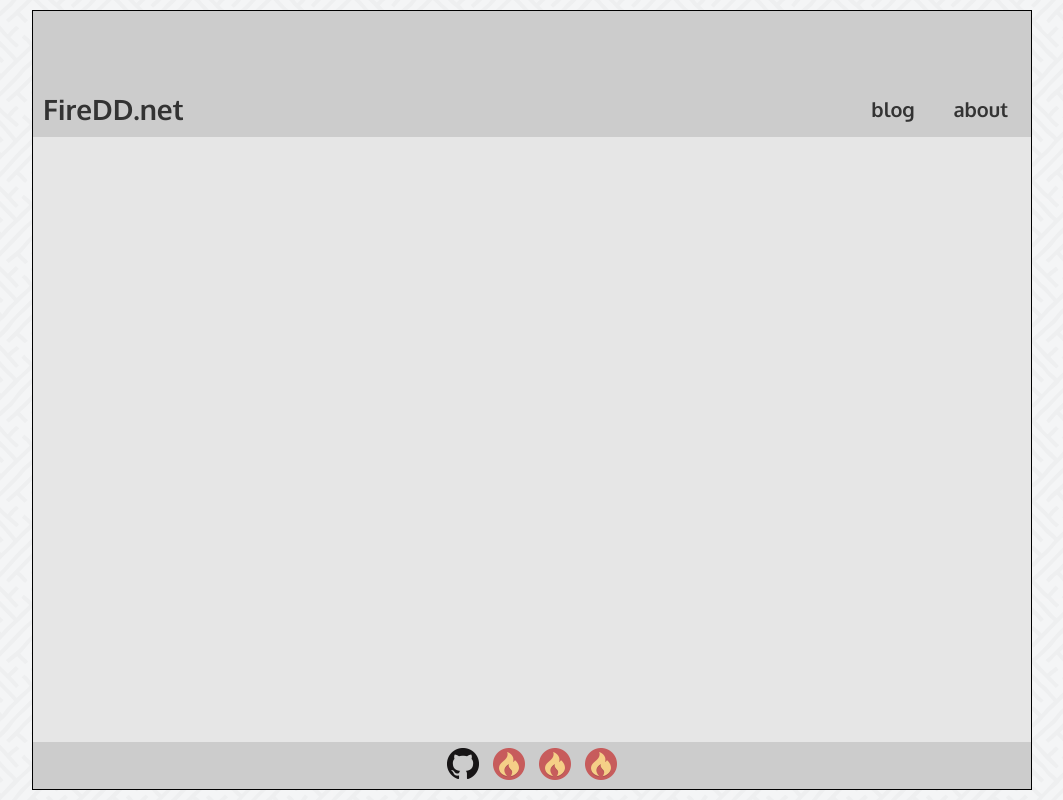
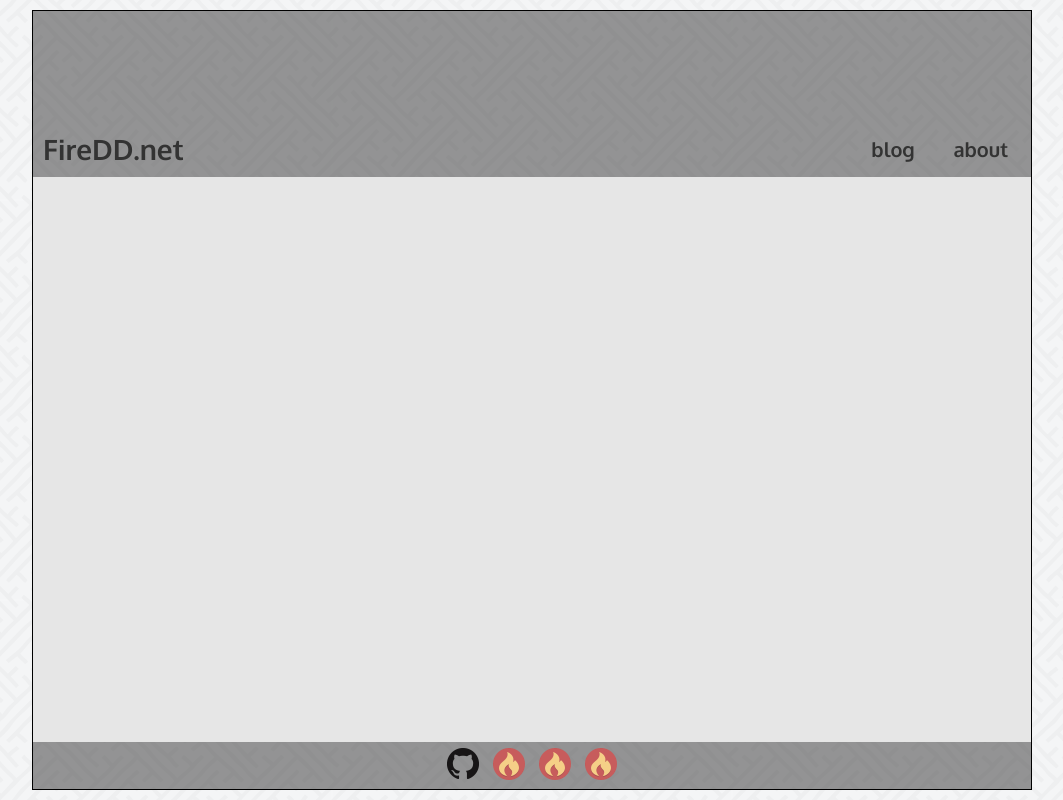
Before and after one commit to EsmeraldaQuintana/webpageLanding, a website built with webpack: page public/index.template.html in a window 1280 px wide. Shown: the whole page, without its empty margins (108-1171 px from the left). Built offline with nearby package versions, Linux system fonts and the light colour scheme; what page would draw is missing.

Commit message:
refactor CSS and add opacity effect

```diff
--- a/src/main.css
+++ b/src/main.css
@@ -13,7 +13,6 @@ body {
     height: 100vh;
     font-family: 'Lato', sans-serif;
     font-size: 14px;
-    background-color: hsl(0, 10%, 94%);
     color: hsl(0, 0%, 30%);
     align-content: center;
     display: flex;
@@ -46,7 +45,6 @@ p {
 }
 
 .parallax {
-    /*background-color: hsl(0, 50%, 50%);*/
     background-image: url('./img/sayagata-400px.png');
     background-attachment: fixed;
     background-position: center;
--- a/src/shell/shell.css
+++ b/src/shell/shell.css
@@ -15,50 +15,36 @@ colors are cc6611 and dd8833
     display: flex;
     flex-direction: column;
     flex-grow: 1;
-    background-color: hsl(0, 30%, 80%);
     border-top: 1px solid hsl(0, 0%, 0%);
-
-    /* border: 1px solid red; */
 }
 
 .Shell__header {
+    /* border: solid 2px purple; */
     border-left: 1px solid hsl(0, 0%, 0%);
     border-right: 1px solid hsl(0, 0%, 0%);
     display: flex;
     align-items: center;
     width: 100%;
-    padding: 80px 0 10px;
-
-    /* border: solid 2px purple; */
-
-    /* border-bottom: 5px solid #d83; */
+    padding: 120px 0 10px;
     flex-shrink: 0;
-    background-color: hsl(0, 0%, 80%);
+    background-color: hsla(0, 0%, 20%, 0.5);
 }
 
 .Shell__title {
     margin: 0;
     padding: 0 0 0 10px;
-
-    /* padding-top: 1px; */
-
-    /* border: solid 1px blue; */
     justify-content: left;
 }
 
 .Shell__title a {
-    /* background-color: orange; */
     padding-bottom: 0;
     padding-top: 0;
 }
 
 .Shell__nav {
+    /* border: solid 1px green; */
     padding: 0 5px 0 0;
     margin: 0;
-
-    /* padding: 15px 10px 7px 0; */
-
-    /* border: solid 1px green; */
     flex-grow: 1;
     text-align: right;
     font-weight: bold;
@@ -66,8 +52,6 @@ colors are cc6611 and dd8833
 
 .Shell__nav a {
     /* border: solid 1px red; */
-
-    /* padding: 10px 18px 10px 18px; */
     padding: 10px 18px;
     background-color: default;
     transition:
@@ -98,7 +82,7 @@ colors are cc6611 and dd8833
     margin: 0;
     flex-grow: 1;
     width: 100%;
-    background-color: hsl(0, 0%, 90%);
+    background: hsla(0, 0%, 90%, 1);
 }
 
 .Shell__footer {
@@ -107,10 +91,8 @@ colors are cc6611 and dd8833
     border-bottom: 1px solid hsl(0, 0%, 0%);
     display: block;
     font-weight: bold;
-
-    /* border: solid 1px orange; */
     text-align: center;
-    background-color: hsl(0, 0%, 80%);
+    background-color: hsla(0, 0%, 20%, 0.5);
 }
 
 .Shell__footer a img {
```
